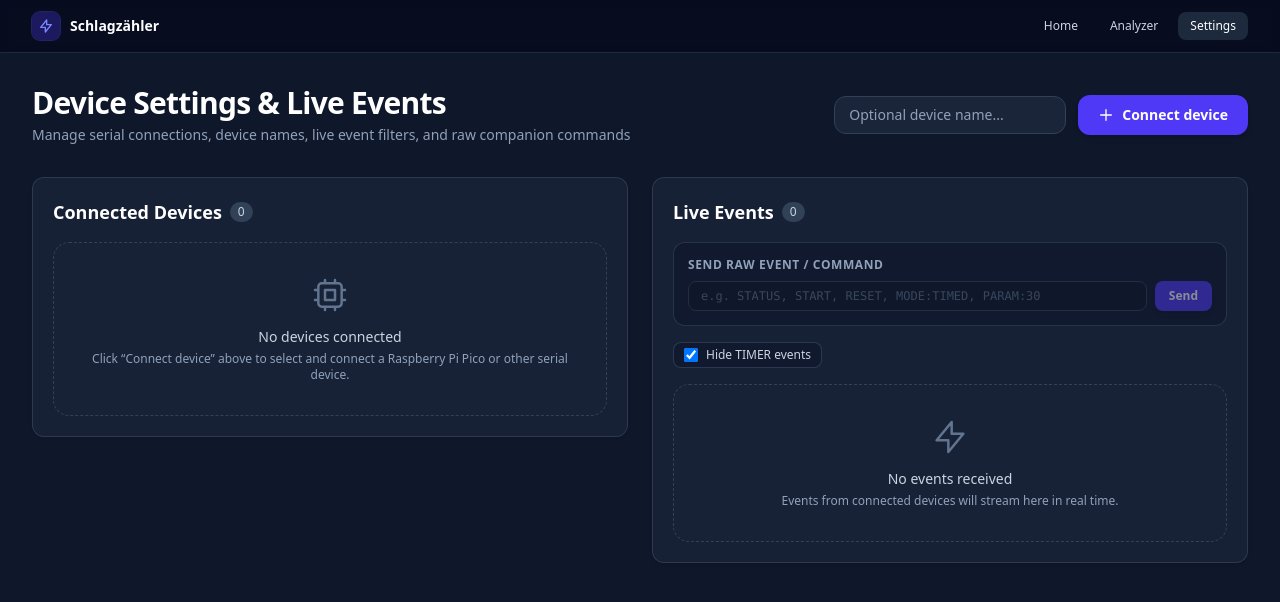
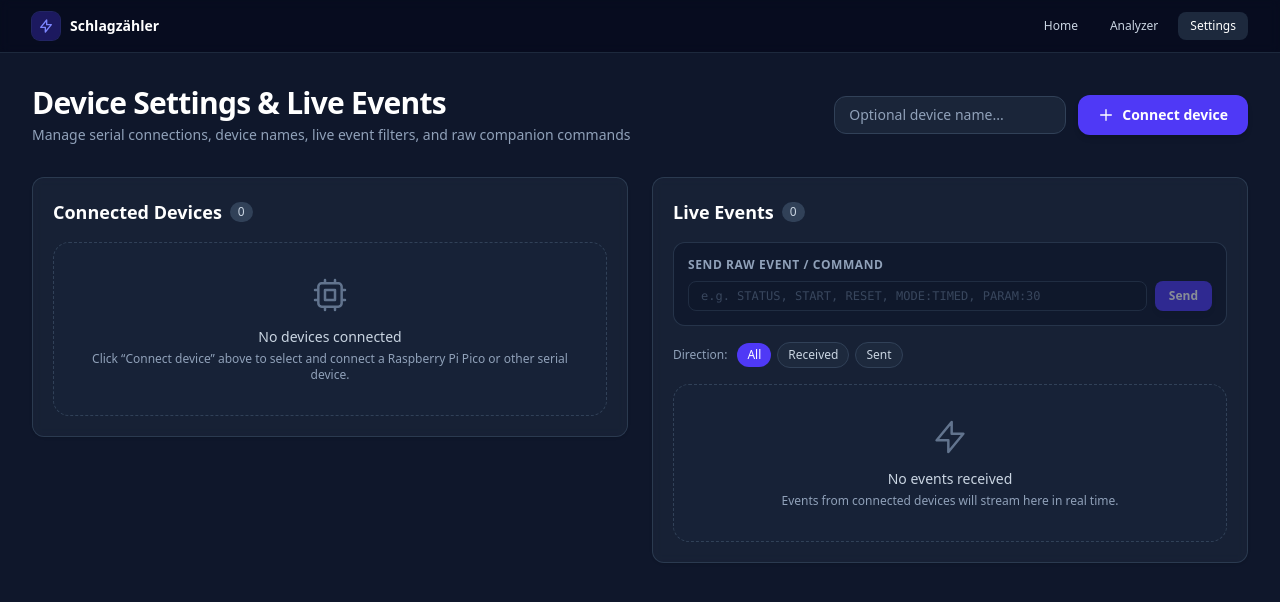
Before and after one commit to rafaelurben/raspberry-pi-pico-schlagzaehler, an Angular app in the folder schlagzaehler-web/: page /settings in a window 1280 px wide. Shown: the top 602 px of the page. Built offline with nearby package versions, Linux system fonts and the light colour scheme.

Commit message:
feat(web): Allow filtering event list by event types

```diff
--- a/schlagzaehler-web/src/app/core/device/models/device-event.model.ts
+++ b/schlagzaehler-web/src/app/core/device/models/device-event.model.ts
@@ -6,5 +6,5 @@ export interface DeviceEvent {
   readonly timestamp: Date;
   readonly payload: string;
   readonly direction?: EventDirection;
-  readonly type?: string;
+  readonly type: string;
 }
--- a/schlagzaehler-web/src/app/core/device/services/device-manager.service.ts
+++ b/schlagzaehler-web/src/app/core/device/services/device-manager.service.ts
@@ -894,7 +894,7 @@ export class DeviceManagerService implements OnDestroy {
     payload: string,
     direction: EventDirection,
     now: number = Date.now(),
-    type?: string,
+    type: string,
   ): void {
     const event: DeviceEvent = {
       id: this.generateId(),
@@ -902,7 +902,7 @@ export class DeviceManagerService implements OnDestroy {
       timestamp: new Date(now),
       payload,
       direction,
-      ...(type !== undefined ? { type } : {}),
+      type,
     };
 
     // Prepend new event (reverse chronological order) and cap at maximum retained events
--- a/schlagzaehler-web/src/app/features/settings/components/event-list/event-list.component.html
+++ b/schlagzaehler-web/src/app/features/settings/components/event-list/event-list.component.html
@@ -87,14 +87,14 @@
   </div>
 
   <!-- Filters Section -->
-  <div class="mb-4 flex flex-wrap items-center justify-between gap-3">
+  <div class="mb-4 flex flex-wrap items-center gap-y-2.5 gap-x-4">
     @if (devices().length > 0) {
       <div
         class="flex flex-wrap items-center gap-1.5"
         role="group"
         aria-label="Filter events by device"
       >
-        <span class="mr-1 text-xs font-medium text-slate-400">Filter:</span>
+        <span class="mr-1 text-xs font-medium text-slate-400">Device:</span>
         <button
           type="button"
           (click)="clearFilter()"
@@ -129,23 +129,101 @@
       </div>
     }
 
-    <!-- Hide TIMER Events Filter -->
-    <div class="flex items-center">
-      <label
-        data-testid="filter-hide-timer"
-        class="inline-flex cursor-pointer items-center gap-2 rounded-lg border border-slate-700/80 bg-slate-900/60 px-2.5 py-1 text-xs font-medium text-slate-300 transition-colors hover:border-slate-600 hover:text-white select-none"
+    <!-- Direction Filter -->
+    <div
+      class="flex flex-wrap items-center gap-1.5"
+      role="group"
+      aria-label="Filter events by direction"
+    >
+      <span class="mr-1 text-xs font-medium text-slate-400">Direction:</span>
+      <button
+        type="button"
+        (click)="setDirectionFilter('all')"
+        aria-label="Show events from all directions"
+        data-testid="filter-direction-all"
+        [attr.aria-pressed]="isDirectionSelected('all')"
+        class="rounded-full px-2.5 py-1 text-xs font-medium transition-colors cursor-pointer"
+        [class]="
+          isDirectionSelected('all')
+            ? 'bg-indigo-600 text-white'
+            : 'bg-slate-800 text-slate-300 border border-slate-700 hover:bg-slate-700'
+        "
       >
-        <input
-          type="checkbox"
-          [ngModel]="hideTimerEvents()"
-          (ngModelChange)="hideTimerEvents.set($event)"
-          data-testid="hide-timer-checkbox"
-          aria-label="Hide TIMER events"
-          class="sz-checkbox h-3.5 w-3.5"
-        />
-        <span>Hide TIMER events</span>
-      </label>
+        All
+      </button>
+      <button
+        type="button"
+        (click)="setDirectionFilter('received')"
+        aria-label="Show received events"
+        data-testid="filter-direction-received"
+        [attr.aria-pressed]="isDirectionSelected('received')"
+        class="rounded-full px-2.5 py-1 text-xs font-medium transition-colors cursor-pointer"
+        [class]="
+          isDirectionSelected('received')
+            ? 'bg-indigo-600 text-white'
+            : 'bg-slate-800 text-slate-300 border border-slate-700 hover:bg-slate-700'
+        "
+      >
+        Received
+      </button>
+      <button
+        type="button"
+        (click)="setDirectionFilter('sent')"
+        aria-label="Show sent events"
+        data-testid="filter-direction-sent"
+        [attr.aria-pressed]="isDirectionSelected('sent')"
+        class="rounded-full px-2.5 py-1 text-xs font-medium transition-colors cursor-pointer"
+        [class]="
+          isDirectionSelected('sent')
+            ? 'bg-indigo-600 text-white'
+            : 'bg-slate-800 text-slate-300 border border-slate-700 hover:bg-slate-700'
+        "
+      >
+        Sent
+      </button>
     </div>
+
+    <!-- Event Type Filter -->
+    @if (availableEventTypes().length > 0) {
+      <div
+        class="flex flex-wrap items-center gap-1.5"
+        role="group"
+        aria-label="Filter events by type"
+      >
+        <span class="mr-1 text-xs font-medium text-slate-400">Type:</span>
+        <button
+          type="button"
+          (click)="selectAllEventTypes()"
+          aria-label="Select all event types"
+          data-testid="filter-type-all"
+          class="rounded-full px-2.5 py-1 text-xs font-medium transition-colors cursor-pointer"
+          [class]="
+            deselectedEventTypes().size === 0
+              ? 'bg-indigo-600 text-white'
+              : 'bg-slate-800 text-slate-300 border border-slate-700 hover:bg-slate-700'
+          "
+        >
+          All
+        </button>
+        @for (type of availableEventTypes(); track type) {
+          <button
+            type="button"
+            (click)="toggleEventType(type)"
+            [attr.data-testid]="'filter-type-' + type"
+            [attr.aria-label]="'Filter by type ' + type"
+            [attr.aria-pressed]="isTypeSelected(type)"
+            class="rounded-full px-2.5 py-1 text-xs font-medium transition-colors cursor-pointer"
+            [class]="
+              isTypeSelected(type)
+                ? 'bg-indigo-600 text-white'
+                : 'bg-slate-800/80 text-slate-400 border border-slate-700 hover:text-slate-200'
+            "
+          >
+            {{ type }}
+          </button>
+        }
+      </div>
+    }
   </div>
 
   @if (filteredEvents().length === 0) {
--- a/schlagzaehler-web/src/app/features/settings/components/event-list/event-list.component.ts
+++ b/schlagzaehler-web/src/app/features/settings/components/event-list/event-list.component.ts
@@ -1,8 +1,10 @@
 import { DatePipe } from '@angular/common';
-import { Component, computed, input, model, output, signal } from '@angular/core';
+import { Component, computed, input, output, signal } from '@angular/core';
 import { FormsModule } from '@angular/forms';
 import { DeviceEvent } from '../../../../core/device/models/device-event.model';
 import { Device } from '../../../../core/device/models/device.model';
+
+export type EventDirectionFilter = 'all' | 'received' | 'sent';
 
 export interface SendRawCommandEvent {
   readonly deviceIds: readonly string[];
@@ -21,15 +23,22 @@ export class EventListComponent {
   readonly sendRaw = output<SendRawCommandEvent>();
 
   /**
-   * Whether to hide TIMER events from the live event stream.
+   * Direction filter for live events.
+   * Defaults to 'all'.
    */
-  readonly hideTimerEvents = model<boolean>(true);
+  readonly selectedDirection = signal<EventDirectionFilter>('all');
 
   /**
    * Selected device IDs for filtering live events.
    * Empty set means show events from all devices.
    */
   readonly selectedFilterDeviceIds = signal<ReadonlySet<string>>(new Set());
+
+  /**
+   * Set of deselected (excluded) event types.
+   * 'TIMER' is unselected by default.
+   */
+  readonly deselectedEventTypes = signal<ReadonlySet<string>>(new Set(['TIMER']));
 
   /**
    * Selected target device IDs for sending raw commands.
@@ -45,16 +54,37 @@ export class EventListComponent {
     this.devices().filter((d) => d.state.connectionState === 'connected'),
   );
 
+  /**
+   * Distinct event types present in the current events stream, sorted alphabetically.
+   */
+  readonly availableEventTypes = computed(() => {
+    const types = new Set<string>();
+    for (const evt of this.events()) {
+      types.add(evt.type);
+    }
+    return Array.from(types).sort((a, b) => a.localeCompare(b));
+  });
+
   readonly filteredEvents = computed(() => {
     const filterIds = this.selectedFilterDeviceIds();
-    const hideTimer = this.hideTimerEvents();
+    const direction = this.selectedDirection();
+    const deselectedTypes = this.deselectedEventTypes();
     const allEvents = this.events();
 
     return allEvents.filter((evt) => {
       if (filterIds.size > 0 && !filterIds.has(evt.deviceId)) {
         return false;
       }
-      return !(hideTimer && this.isTimerEvent(evt));
+      if (direction !== 'all') {
+        const evtDir = evt.direction ?? 'received';
+        if (evtDir !== direction) {
+          return false;
+        }
+      }
+      if (deselectedTypes.has(evt.type)) {
+        return false;
+      }
+      return true;
     });
   });
 
@@ -66,19 +96,16 @@ export class EventListComponent {
     return map;
   });
 
-  /**
-   * Determines whether a given DeviceEvent is a TIMER event.
-   */
-  isTimerEvent(event: DeviceEvent): boolean {
-    if (event.type === 'TIMER') {
-      return true;
-    }
-    const payload = (event.payload ?? '').trim();
-    return /^TIMER(\s|$)/i.test(payload);
+  resolveDeviceName(deviceId: string): string {
+    return this.deviceNameMap().get(deviceId) ?? deviceId;
   }
 
-  resolveDeviceName(deviceId: string): string {
-    return this.deviceNameMap().get(deviceId) ?? deviceId;
+  isDirectionSelected(direction: EventDirectionFilter): boolean {
+    return this.selectedDirection() === direction;
+  }
+
+  setDirectionFilter(direction: EventDirectionFilter): void {
+    this.selectedDirection.set(direction);
   }
 
   isFilterSelected(deviceId: string): boolean {
@@ -99,6 +126,26 @@ export class EventListComponent {
 
   clearFilter(): void {
     this.selectedFilterDeviceIds.set(new Set());
+  }
+
+  isTypeSelected(type: string): boolean {
+    return !this.deselectedEventTypes().has(type);
+  }
+
+  toggleEventType(type: string): void {
+    this.deselectedEventTypes.update((current) => {
+      const next = new Set(current);
+      if (next.has(type)) {
+        next.delete(type);
+      } else {
+        next.add(type);
+      }
+      return next;
+    });
+  }
+
+  selectAllEventTypes(): void {
+    this.deselectedEventTypes.set(new Set());
   }
 
   isTargetSelected(deviceId: string): boolean {
```
Also changed, not shown: 1 other file (tests, documents, lock files or other folders).
